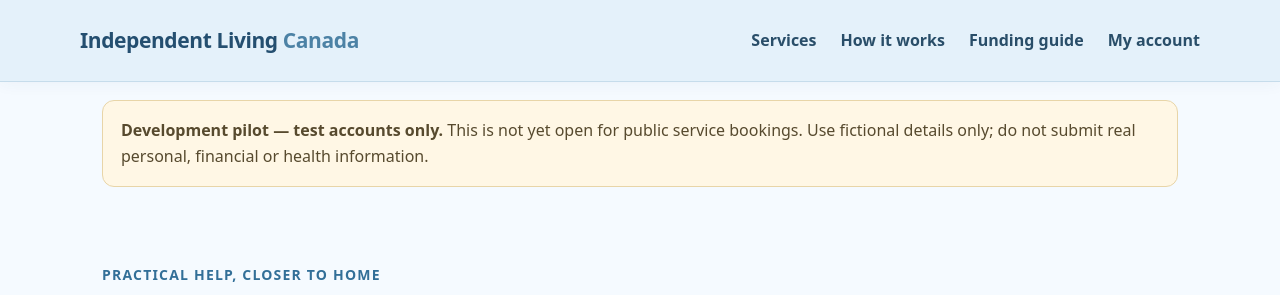
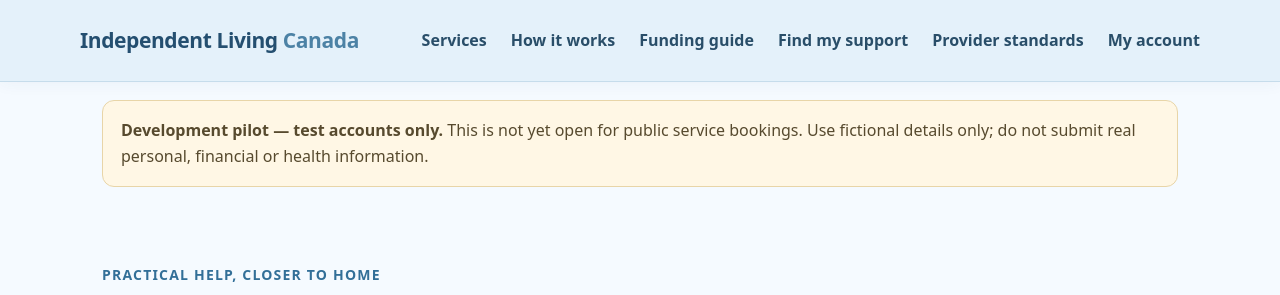
Before and after one commit to independentlivingcanada/Independent-Living-Canada, a plain HTML site: page index.html in a window 1280 px wide. Shown: the top 295 px of the page. Drawn offline with Linux system fonts and the light colour scheme; a script that the page names is missing.

Commit message:
Add guided support finder and provider standards links

```diff
--- a/index.html
+++ b/index.html
@@ -11,7 +11,7 @@
 <body>
 <header class="site-header">
   <a class="brand" href="./" aria-label="Independent Living Canada home">Independent Living <span>Canada</span></a>
-  <nav aria-label="Main navigation"><a href="#services">Services</a><a href="#how">How it works</a><a href="./funding.html">Funding guide</a><a href="#account">My account</a></nav>
+  <nav aria-label="Main navigation"><a href="#services">Services</a><a href="#how">How it works</a><a href="./funding.html">Funding guide</a><a href="./find-support.html">Find my support</a><a href="./verification.html">Provider standards</a><a href="#account">My account</a></nav>
   <button class="button button-small button-outline" id="signOutButton" hidden type="button">Sign out</button>
 </header>
 <main>
```
